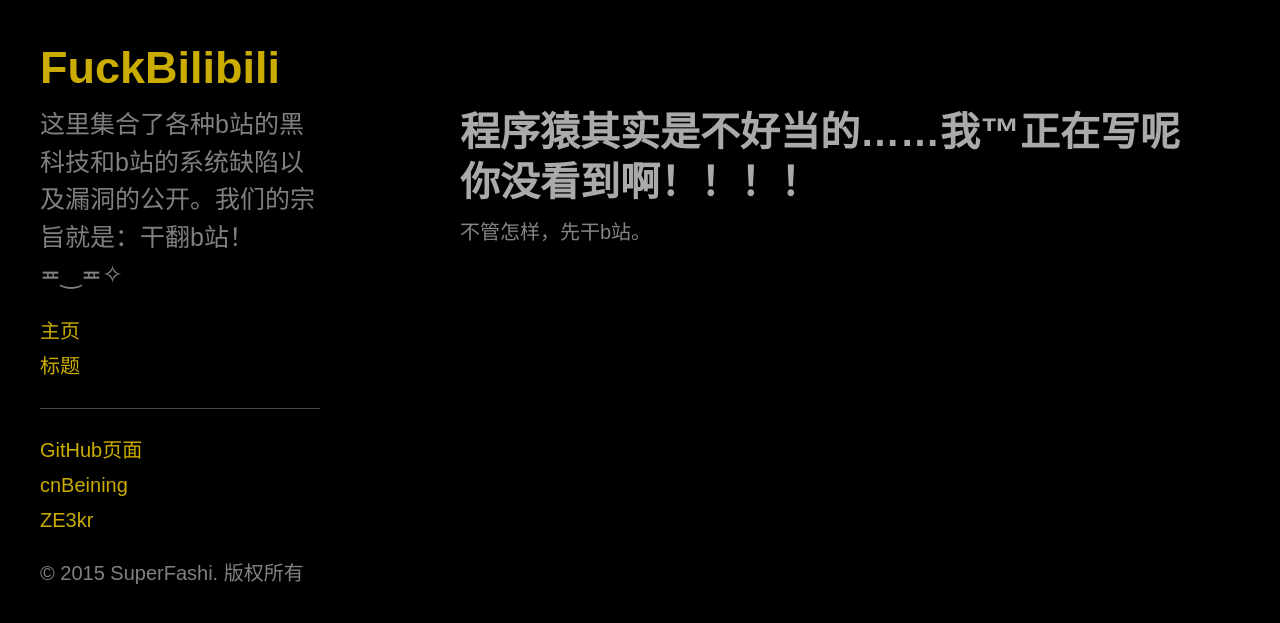
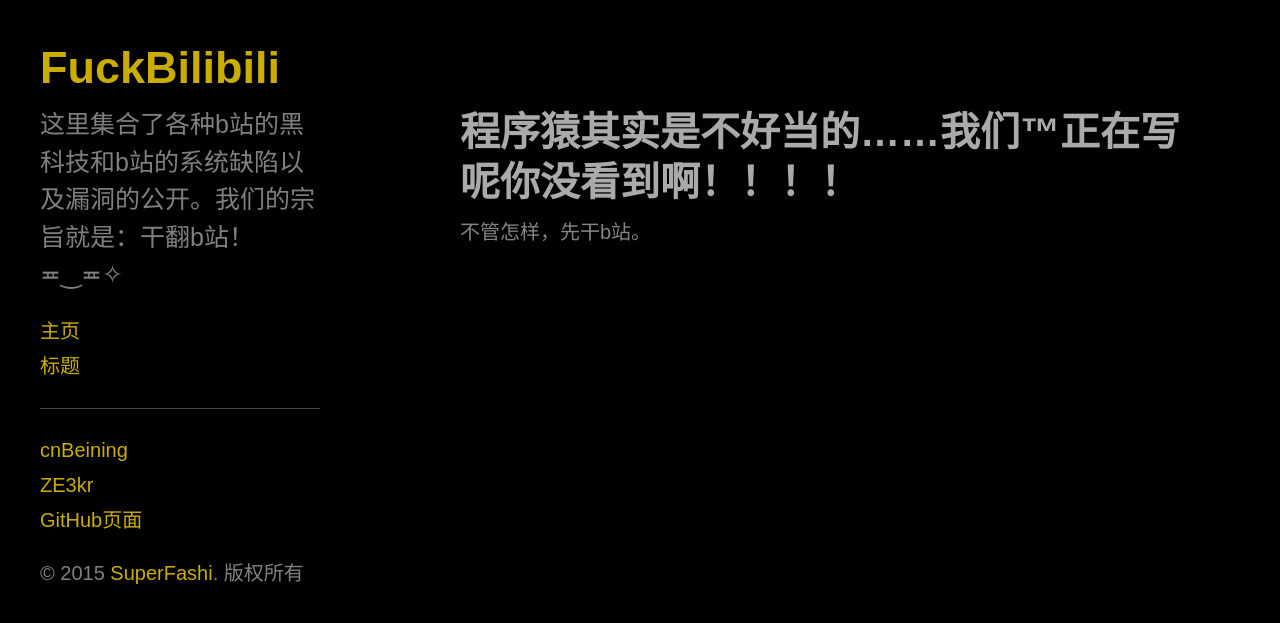
Before and after one commit to damahan/fuckbilibili.github.io, a Jekyll site: the page built from index.md, in a window 1280 px wide. Shown: the top 623 px of the page. Built offline with Jekyll 4.4.1, drawn with Linux system fonts in a browser that asks for light colours.

Commit message:
tonight done

```diff
--- a/_includes/sidebar.html
+++ b/_includes/sidebar.html
@@ -26,11 +26,11 @@
         {% endif %}
       {% endfor %}
       <hr>
-      <a class="sidebar-nav-item" href="{{ site.github.repository_url }}">GitHub页面</a>
       <a class="sidebar-nav-item" href="http://www.cnbeining.com">cnBeining</a>
       <a class="sidebar-nav-item" href="https://ze3kr.tlo.xyz">ZE3kr</a>
+      <a class="sidebar-nav-item" href="{{ site.github.repository_url }}">GitHub页面</a>
     </nav>
 
-    <p>&copy; {{ site.time | date: '%Y' }} SuperFashi. 版权所有</p>
+    <p>&copy; {{ site.time | date: '%Y' }} <a href="http://www.superfashi.com">SuperFashi</a>. 版权所有</p>
   </div>
 </div>
--- a/index.md
+++ b/index.md
@@ -2,6 +2,6 @@
 layout: page
 ---
 
-# 程序猿其实是不好当的……我™正在写呢你没看到啊！！！！
+# 程序猿其实是不好当的……我们™正在写呢你没看到啊！！！！
 
 不管怎样，先干b站。
```
